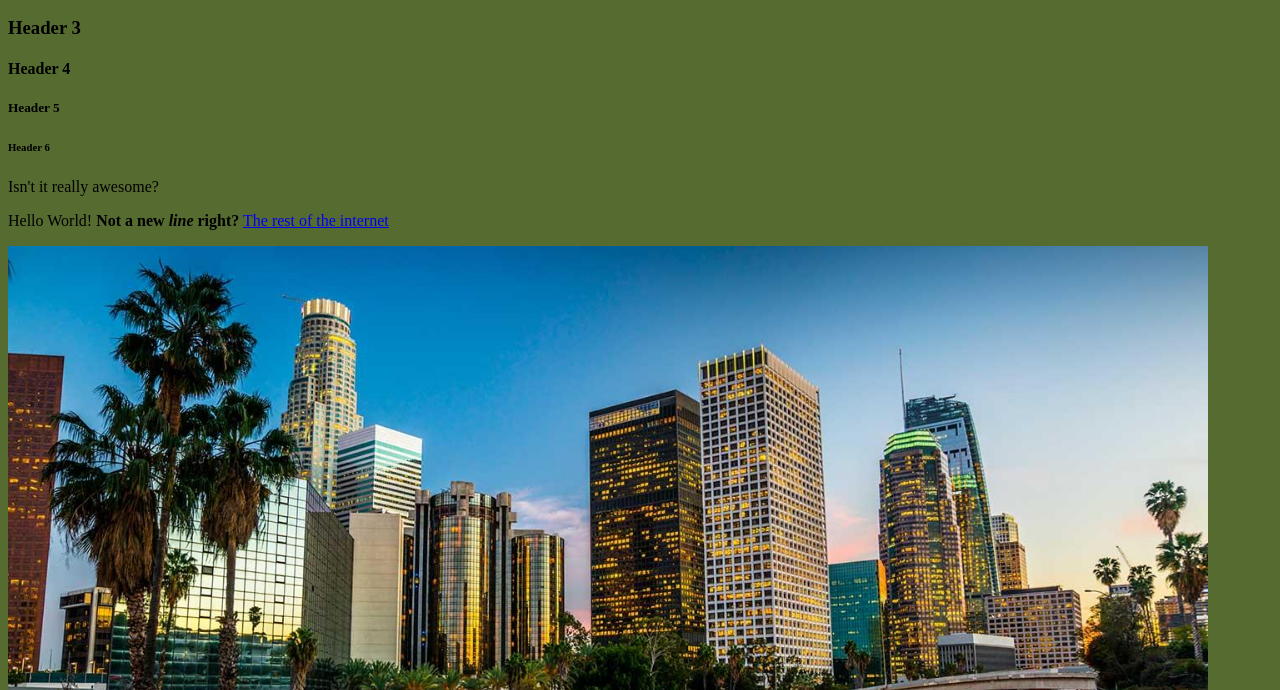
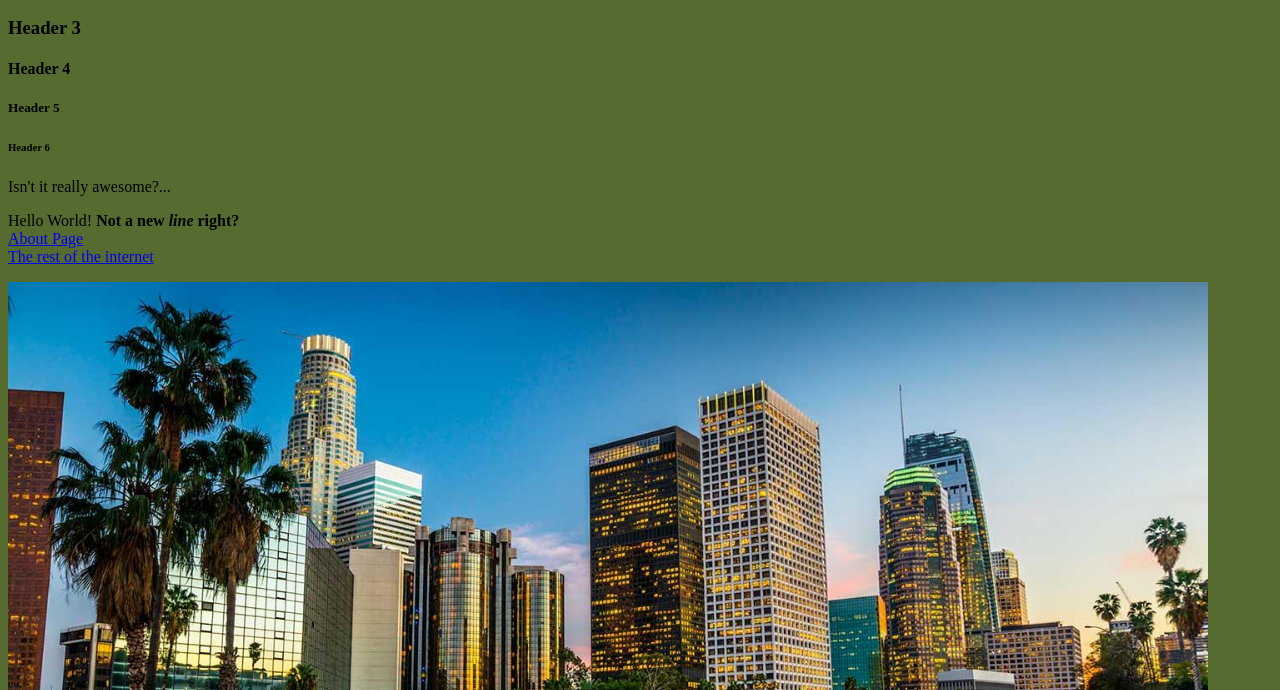
Before and after one commit to SlikRick08/SlikRick08.github.io, a plain HTML site: page index.html in a window 1280 px wide. Shown: the part 110-800 px from the top of the page. Drawn offline with Linux system fonts and the light colour scheme.

Commit message:
Webpage to Website

```diff
--- a/index.html
+++ b/index.html
@@ -11,9 +11,14 @@
     <h5>Header 5</h5>
     <h6>Header 6</h6>
 
-    <p>Isn't it really awesome?</p>
+    <p>Isn't it really awesome?...</p>
     Hello World!
     <strong>Not a new <em>line</em> right?</strong>
+
+<div>
+<a href="about.html">About Page</a>
+</div>
+
 
     <a href="http://google.com">The rest of the internet</a>
     <p>
```
Also changed, not shown: about.html (added, +10 -0 lines).
